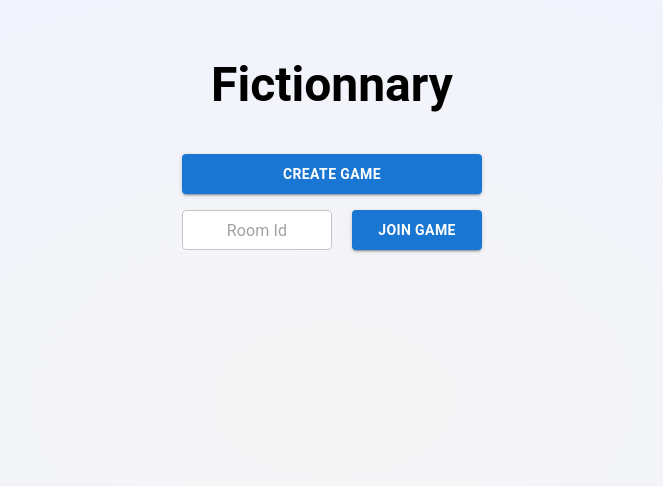
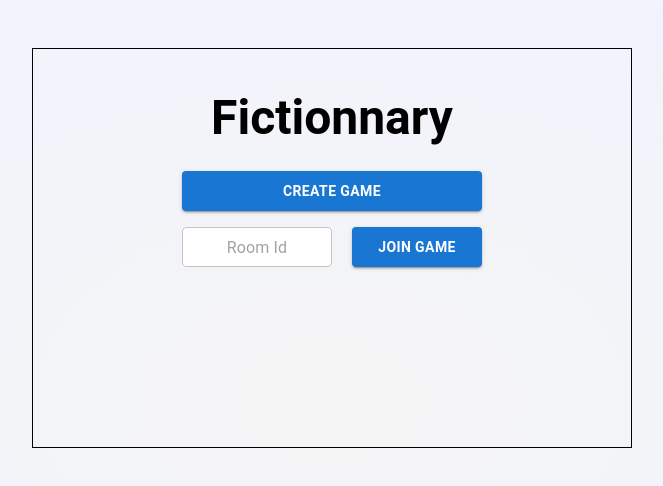
Before and after one commit to dullint/fictionary, a React (Create React App) app in the folder client/: page / in a window 1280 px wide. Shown: the top 486 px of the page, without its empty margins (308-971 px from the left). Built offline with nearby package versions, Linux system fonts and the light colour scheme; no server answers.

Commit message:
clean interface

```diff
--- a/client/src/App.tsx
+++ b/client/src/App.tsx
@@ -34,7 +34,17 @@ const App = () => {
         background: 'radial-gradient(#F5F5F5, #f0f3ff)',
       }}
     >
-      <Grid container sx={{ maxWidth: 600, padding: 2 }}>
+      <Grid
+        container
+        sx={{
+          margin: 6,
+          maxWidth: 600,
+          padding: 2,
+          border: '1px solid',
+          minWidth: 500,
+          minHeight: 400,
+        }}
+      >
         <SocketContext.Provider value={socket}>
           <ThemeProvider theme={theme}>
             <Routes>
--- a/client/src/components/Home/index.tsx
+++ b/client/src/components/Home/index.tsx
@@ -29,19 +29,16 @@ const Home = () => {
   };
 
   return (
+    <Grid container direction="column">
+      <Typography variant={'h3'} align={'center'} sx={{ m: 3 }}>
+        Fictionnary
+      </Typography>
       <Grid
         container
         direction="column"
         justifyContent="center"
         alignItems={'center'}
       >
-      <Typography
-        variant={'h3'}
-        align={'center'}
-        sx={{ marginBottom: 5, marginTop: 5 }}
-      >
-        Fictionnary
-      </Typography>
         <Button
           onClick={handleCreateGame}
           variant="contained"
@@ -75,8 +72,11 @@ const Home = () => {
             Join game
           </Button>
           {joinRoomErrorMessage && (
-          <Typography sx={{ color: 'red' }}>{joinRoomErrorMessage}</Typography>
+            <Typography sx={{ color: 'red' }}>
+              {joinRoomErrorMessage}
+            </Typography>
           )}
+        </Grid>
       </Grid>
     </Grid>
   );
--- a/client/src/components/WaitingRoom/index.tsx
+++ b/client/src/components/WaitingRoom/index.tsx
@@ -78,18 +78,20 @@ const WaitingRoom = () => {
         autoHideDuration={2000}
         message="Copied to clipboard"
       />
-      {/* <Button onClick={handleChangeGameSettings} size="large" sx={{ m: 1 }}>
-        Change Game Settings
-      </Button> */}
-      <IconButton
+      <Button
         color="primary"
         onClick={handleChangeGameSettings}
         size="large"
+        variant="outlined"
+        endIcon={<SettingsIcon />}
       >
-        <input hidden accept="image/*" type="file" />
-        <SettingsIcon />
-      </IconButton>
-      <Grid container justifyContent="center" spacing={1} sx={{ m: 2 }}>
+        Game settings
+      </Button>
+      <Grid
+        container
+        justifyContent="center"
+        sx={{ marginTop: 2, marginBottom: 2 }}
+      >
         {players &&
           players.map((player) => (
             <Grid
@@ -97,17 +99,19 @@ const WaitingRoom = () => {
               direction="column"
               justifyContent="center"
               alignItems="center"
-              xs={4}
+              lg={3}
+              md={4}
+              xs={6}
             >
               <Avatar
                 sx={{
-                  width: 100,
-                  height: 100,
+                  width: 80,
+                  height: 80,
                   m: 1,
                   bgcolor: player.color,
                 }}
               />
-              <Typography variant="body1" align="center">
+              <Typography variant="subtitle1" align="center">
                 {player.username}
               </Typography>
             </Grid>
```
Lines whose indentation alone changed are shown as unchanged.
